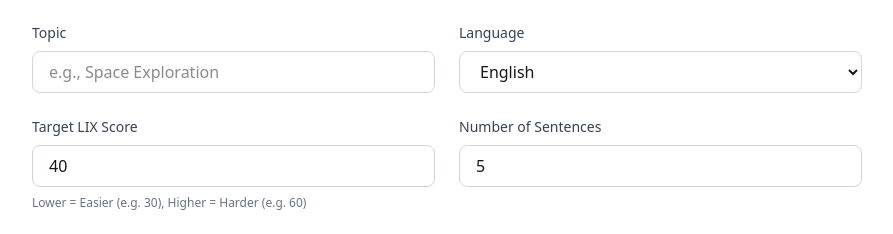
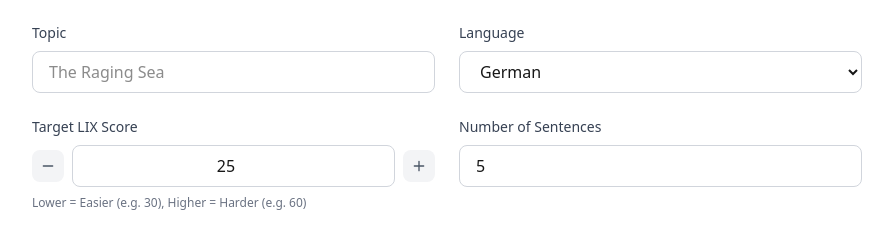
Before and after one commit to rotwurstesser/lix-tool, a Next.js app: page / in a window 1280 px wide. Shown: the part 498-732 px from the top of the page, without its empty margins (193-1086 px from the left). Built offline with nearby package versions, Linux system fonts and the light colour scheme.

Commit message:
better ux

```diff
--- a/components/GeneratorForm.tsx
+++ b/components/GeneratorForm.tsx
@@ -15,16 +15,44 @@ interface GeneratorFormProps {
   isLoading: boolean;
 }
 
+const CHILDREN_TOPICS = [
+  "The Little Lost Puppy", "A Day at the Zoo", "The Magic Treehouse", "My Best Friend", "The Flying Car",
+  "A Trip to the Moon", "The Secret Garden", "The Brave Knight", "The Friendly Dragon", "The Underwater City",
+  "The Talking Dog", "The Magical Forest", "The Big Red Balloon", "The School Play", "The Snowman's Wish",
+  "The Golden Key", "The Mystery Box", "The Time Machine", "The Robot Helper", "The Super Hero",
+  "The Haunted House", "The Pirate Ship", "The Treasure Map", "The Fairy Queen", "The Giant Beanstalk",
+  "The Magic Carpet", "The Enchanted Castle", "The Wishing Well", "The Invisible Boy", "The Flying Horse",
+  "The Rainbow Bridge", "The Starry Night", "The Sunny Day", "The Rainy Afternoon", "The Windy Morning",
+  "The Snowy Evening", "The Foggy Day", "The Stormy Night", "The Beautiful Butterfly", "The Busy Bee",
+  "The Lazy Cat", "The Playful Dog", "The Wise Owl", "The Clever Fox", "The Strong Bear",
+  "The Fast Cheetah", "The Slow Turtle", "The Big Elephant", "The Small Mouse", "The Tall Giraffe",
+  "The Happy Dolphin", "The Scary Shark", "The Colorful Fish", "The Singing Bird", "The Dancing Frog",
+  "The Jumping Kangaroo", "The Sleeping Lion", "The Hungry Wolf", "The Thirsty Camel", "The Cold Penguin",
+  "The Hot Desert", "The Deep Ocean", "The High Mountain", "The Green Forest", "The Blue Sky",
+  "The Bright Sun", "The White Moon", "The Twinkling Stars", "The Fluffy Clouds", "The Rolling Hills",
+  "The Flowing River", "The Calm Lake", "The Raging Sea", "The Sandy Beach", "The Rocky Shore",
+  "The Green Grass", "The Colorful Flowers", "The Tall Trees", "The Small Bushes", "The Singing Birds",
+  "The Buzzing Bees", "The Fluttering Butterflies", "The Crawling Ants", "The Jumping Grasshoppers", "The Slithering Snakes",
+  "The Hooting Owls", "The Howling Wolves", "The Roaring Lions", "The Trumpeting Elephants", "The Chattering Monkeys",
+  "The Squeaking Mice", "The Croaking Frogs", "The Quacking Ducks", "The Clucking Chickens", "The Mooing Cows",
+  "The Neighing Horses", "The Bleating Sheep", "The Oinking Pigs", "The Barking Dogs", "The Meowing Cats"
+];
+
 export default function GeneratorForm({ onSubmit, isLoading }: GeneratorFormProps) {
   const [topic, setTopic] = useState('');
-  const [lix, setLix] = useState(40);
+  const [lix, setLix] = useState(25);
   const [sentences, setSentences] = useState(5);
-  const [language, setLanguage] = useState('English');
+  const [language, setLanguage] = useState('German');
   const [model, setModel] = useState('claude-opus-4-1-20250805');
+  const [placeholderTopic, setPlaceholderTopic] = useState('');
 
   // LIX Balancer State
   const [avgSentenceLength, setAvgSentenceLength] = useState(15);
   const [longWordPct, setLongWordPct] = useState(25);
+
+  useEffect(() => {
+    setPlaceholderTopic(CHILDREN_TOPICS[Math.floor(Math.random() * CHILDREN_TOPICS.length)]);
+  }, []);
 
   // Sync sliders when LIX changes
   useEffect(() => {
@@ -63,7 +91,7 @@ export default function GeneratorForm({ onSubmit, isLoading }: GeneratorFormProp
   const handleSubmit = (e: React.FormEvent) => {
     e.preventDefault();
     onSubmit({
-      topic,
+      topic: topic || placeholderTopic,
       lix,
       sentences,
       language,
@@ -101,9 +129,8 @@ export default function GeneratorForm({ onSubmit, isLoading }: GeneratorFormProp
             id="topic"
             value={topic}
             onChange={(e) => setTopic(e.target.value)}
-            required
             className="w-full px-4 py-2 border border-gray-300 rounded-lg focus:ring-2 focus:ring-blue-500 focus:border-blue-500 transition-colors"
-            placeholder="e.g., Space Exploration"
+            placeholder={placeholderTopic}
           />
         </div>
 
@@ -117,8 +144,8 @@ export default function GeneratorForm({ onSubmit, isLoading }: GeneratorFormProp
             onChange={(e) => setLanguage(e.target.value)}
             className="w-full px-4 py-2 border border-gray-300 rounded-lg focus:ring-2 focus:ring-blue-500 focus:border-blue-500 transition-colors"
           >
+            <option value="German">German</option>
             <option value="English">English</option>
-            <option value="German">German</option>
             <option value="French">French</option>
             <option value="Italian">Italian</option>
           </select>
@@ -128,6 +155,17 @@ export default function GeneratorForm({ onSubmit, isLoading }: GeneratorFormProp
           <label htmlFor="lix" className="block text-sm font-medium text-gray-700">
             Target LIX Score
           </label>
+          <div className="flex items-center gap-2">
+            <button
+              type="button"
+              onClick={() => setLix(Math.max(10, lix - 5))}
+              className="p-2 bg-gray-100 hover:bg-gray-200 rounded-lg transition-colors text-gray-600"
+              title="Decrease by 5"
+            >
+              <svg xmlns="http://www.w3.org/2000/svg" width="16" height="16" viewBox="0 0 24 24" fill="none" stroke="currentColor" strokeWidth="2" strokeLinecap="round" strokeLinejoin="round">
+                <path d="M5 12h14"></path>
+              </svg>
+            </button>
             <input
               type="number"
               id="lix"
@@ -136,8 +174,19 @@ export default function GeneratorForm({ onSubmit, isLoading }: GeneratorFormProp
               min="10"
               max="100"
               required
-            className="w-full px-4 py-2 border border-gray-300 rounded-lg focus:ring-2 focus:ring-blue-500 focus:border-blue-500 transition-colors"
+              className="w-full px-4 py-2 border border-gray-300 rounded-lg focus:ring-2 focus:ring-blue-500 focus:border-blue-500 transition-colors text-center"
             />
+            <button
+              type="button"
+              onClick={() => setLix(Math.min(100, lix + 5))}
+              className="p-2 bg-gray-100 hover:bg-gray-200 rounded-lg transition-colors text-gray-600"
+              title="Increase by 5"
+            >
+              <svg xmlns="http://www.w3.org/2000/svg" width="16" height="16" viewBox="0 0 24 24" fill="none" stroke="currentColor" strokeWidth="2" strokeLinecap="round" strokeLinejoin="round">
+                <path d="M12 5v14M5 12h14"></path>
+              </svg>
+            </button>
+          </div>
           <p className="text-xs text-gray-500">
             Lower = Easier (e.g. 30), Higher = Harder (e.g. 60)
           </p>
--- a/components/ResultDisplay.tsx
+++ b/components/ResultDisplay.tsx
@@ -22,8 +22,32 @@ export default function ResultDisplay({ text, targetLix, onRetry }: ResultDispla
 
   return (
     <div className="space-y-6 animate-in fade-in slide-in-from-bottom-4 duration-500">
-      <div className="bg-white p-8 rounded-xl shadow-lg border border-gray-100">
-        <h2 className="text-xl font-bold text-gray-800 mb-4">Generated Text</h2>
+      <div className="bg-white p-8 rounded-xl shadow-lg border border-gray-100 relative group">
+        <div className="flex justify-between items-center mb-4">
+          <h2 className="text-xl font-bold text-gray-800">Generated Text</h2>
+          <button
+            onClick={() => {
+              navigator.clipboard.writeText(text);
+              const btn = document.getElementById('copy-btn');
+              if (btn) {
+                const originalText = btn.innerHTML;
+                btn.innerHTML = '<span class="text-green-600 flex items-center gap-1"><svg xmlns="http://www.w3.org/2000/svg" width="16" height="16" viewBox="0 0 24 24" fill="none" stroke="currentColor" stroke-width="2" stroke-linecap="round" stroke-linejoin="round"><polyline points="20 6 9 17 4 12"></polyline></svg> Copied!</span>';
+                setTimeout(() => {
+                  btn.innerHTML = originalText;
+                }, 2000);
+              }
+            }}
+            id="copy-btn"
+            className="text-sm text-gray-500 hover:text-blue-600 flex items-center gap-1 transition-colors px-3 py-1 rounded-md hover:bg-blue-50"
+            title="Copy to clipboard"
+          >
+            <svg xmlns="http://www.w3.org/2000/svg" width="16" height="16" viewBox="0 0 24 24" fill="none" stroke="currentColor" strokeWidth="2" strokeLinecap="round" strokeLinejoin="round">
+              <rect x="9" y="9" width="13" height="13" rx="2" ry="2"></rect>
+              <path d="M5 15H4a2 2 0 0 1-2-2V4a2 2 0 0 1 2-2h9a2 2 0 0 1 2 2v1"></path>
+            </svg>
+            Copy
+          </button>
+        </div>
         <div className="prose max-w-none p-6 bg-gray-50 rounded-lg border border-gray-200 text-gray-700 leading-relaxed">
           {text}
         </div>
```
Lines whose indentation alone changed are shown as unchanged.
